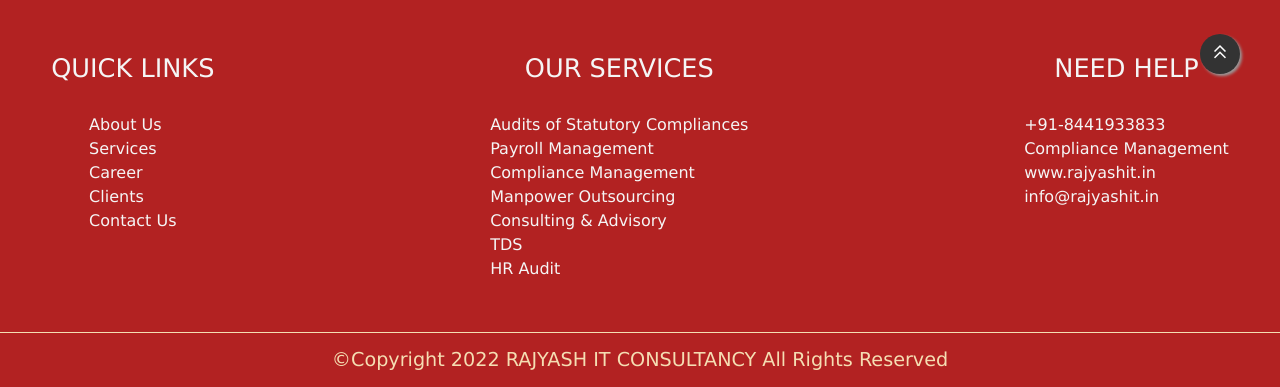
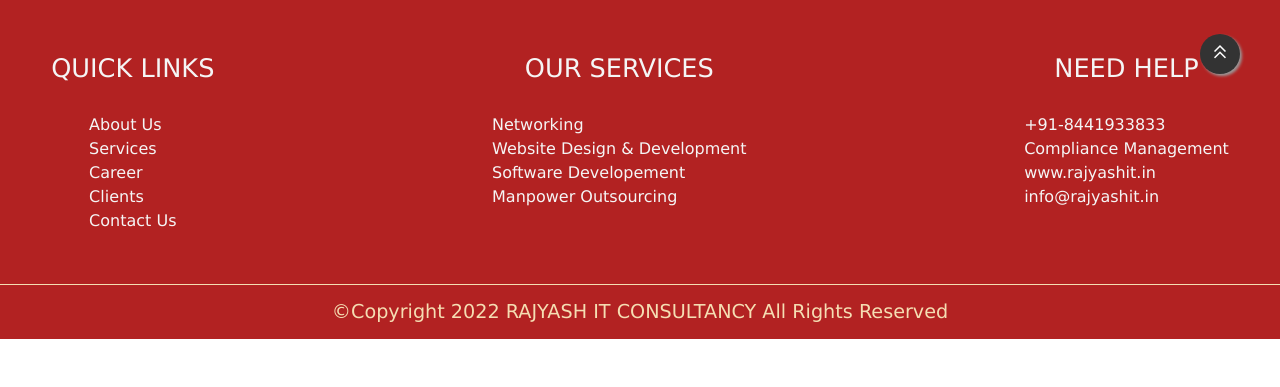
Before and after one commit to yashasvjoshi/RIC, a website: page Frontend/pages/about-us-OT.html in a window 1280 px wide. Shown: the part 686-1073 px from the top of the page. After the commit the page ends 1025 px from the top, so only its background shows below. Drawn offline with nearby package versions, Linux system fonts and the light colour scheme.

Commit message:
On the way to complete it.

```diff
--- a/Frontend/pages/about-us-OT.html
+++ b/Frontend/pages/about-us-OT.html
@@ -190,14 +190,11 @@
             <h1 class="r-our-services-components-head">OUR SERVICES</h1>
         </div>
         <div class="c-us flex-col justify-center">
-            <ul>
-                <li><a>Audits of Statutory Compliances</a></li>
-                <li><a>Payroll Management</a></li>
-                <li><a>Compliance Management</a></li>
-        <li><a>Manpower Outsourcing</a></li>
-        <li><a>Consulting & Advisory</a></li>
-        <li><a>TDS</a></li>
-        <li><a>HR Audit</a></li>
+          <ul>
+            <li><a href="./service-Net.html" target="_blank">Networking</a></li>
+            <li><a href="./service-Web.html" target="_blank">Website Design & Development</a></li>
+            <li><a href="./service-Soft.html" target="_blank">Software Developement</a></li>
+            <li><a href="./service-Man.html" target="_blank">Manpower Outsourcing</a></li>
         </ul>
         </div>
     </div>
```
Also changed, not shown: Frontend/pages/career.html (+5 -8 lines), Frontend/pages/clients.html (+5 -8 lines), Frontend/pages/contact.html (+5 -8 lines), Frontend/pages/service-Man.html (+5 -8 lines), Frontend/pages/service-Net.html (+5 -8 lines), Frontend/pages/service-Soft.html (+5 -8 lines), Frontend/pages/service-Web.html (+5 -8 lines).
